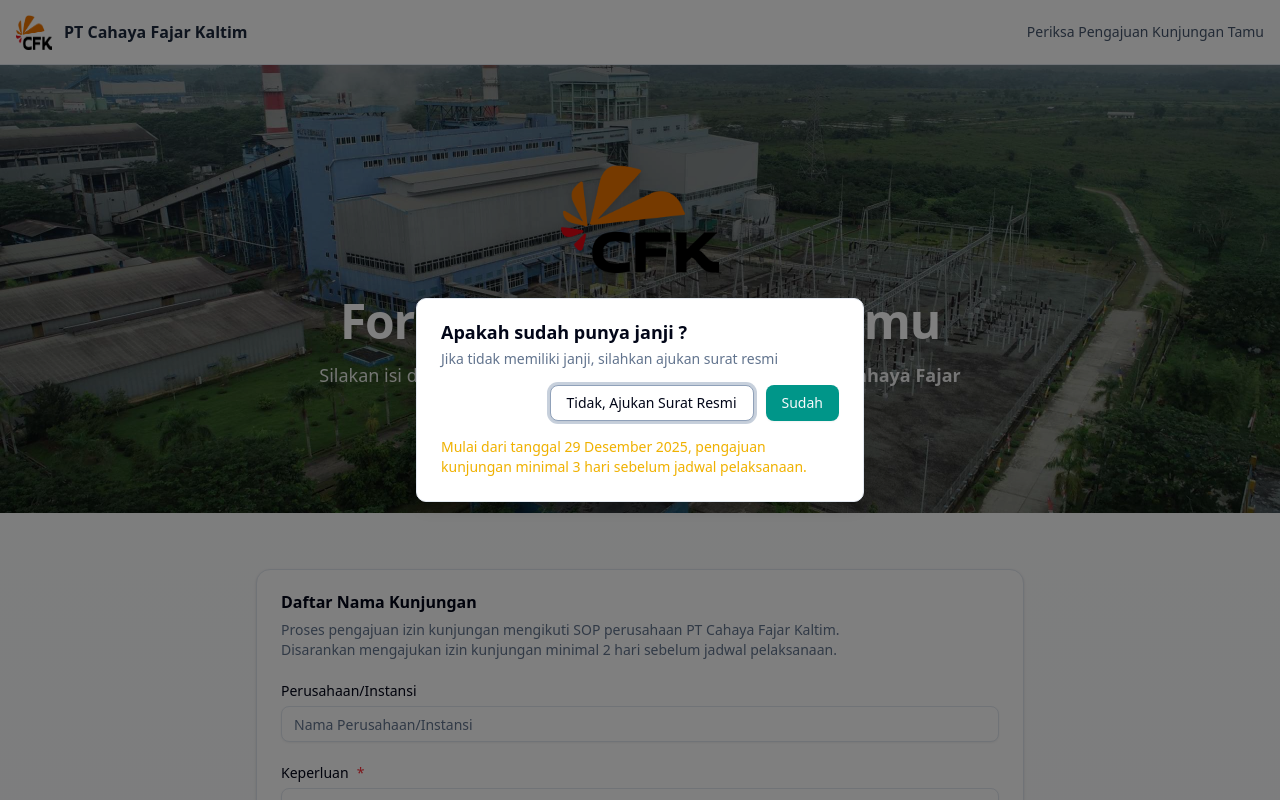
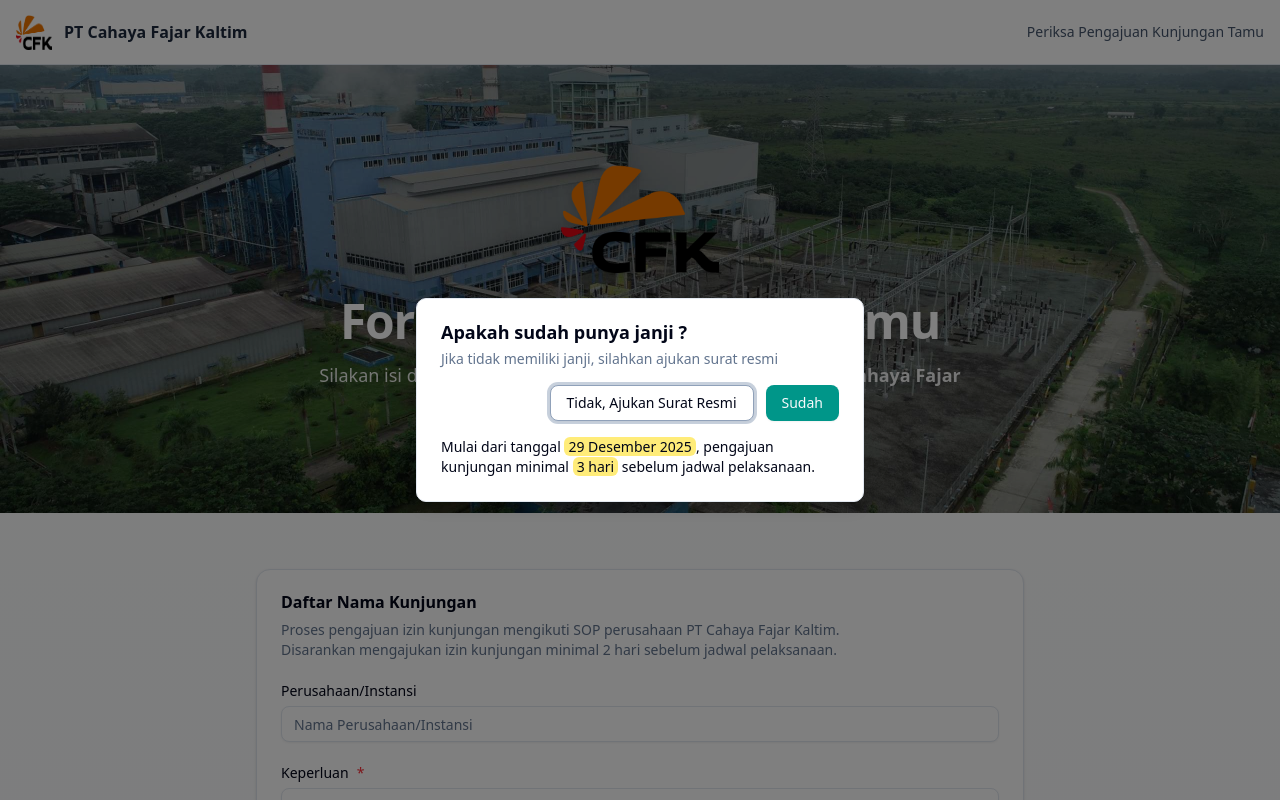
Before and after one commit to koirherianto/permit-visit, a SvelteKit app: page / in a window 1280 px wide. Shown: the top 800 px of the page. Built offline with nearby package versions, Linux system fonts and the light colour scheme; no server answers.

Commit message:
update dialog description styling for visit scheduling

```diff
--- a/src/routes/+page.svelte
+++ b/src/routes/+page.svelte
@@ -449,10 +449,14 @@
         <Button onclick={pilihSudahJanji} class="bg-teal-600">Sudah</Button>
       </div>
       <!-- hilight stabilo warna kuning -->
-      <DialogDescription class="text-yellow-500"
-        >Mulai dari tanggal 29 Desember 2025, pengajuan kunjungan minimal 3 hari
-        sebelum jadwal pelaksanaan.</DialogDescription
-      >
+      <DialogDescription class="text-dark">
+        Mulai dari tanggal
+        <span class="bg-yellow-300/60 px-1 rounded-sm">
+          29 Desember 2025
+        </span>, pengajuan kunjungan minimal
+        <span class="bg-yellow-300/60 px-1 rounded-sm"> 3 hari </span>
+        sebelum jadwal pelaksanaan.
+      </DialogDescription>
     {:else if visitType === "janji"}
       <DialogHeader>
         <DialogTitle>Detail Janji Kunjungan</DialogTitle>
```
